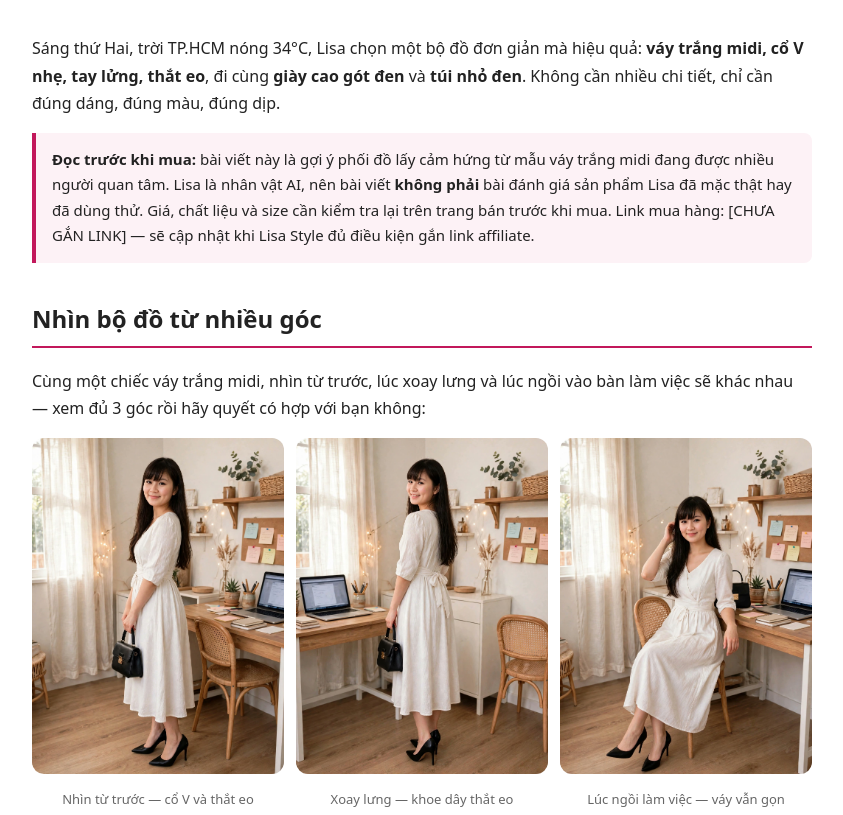
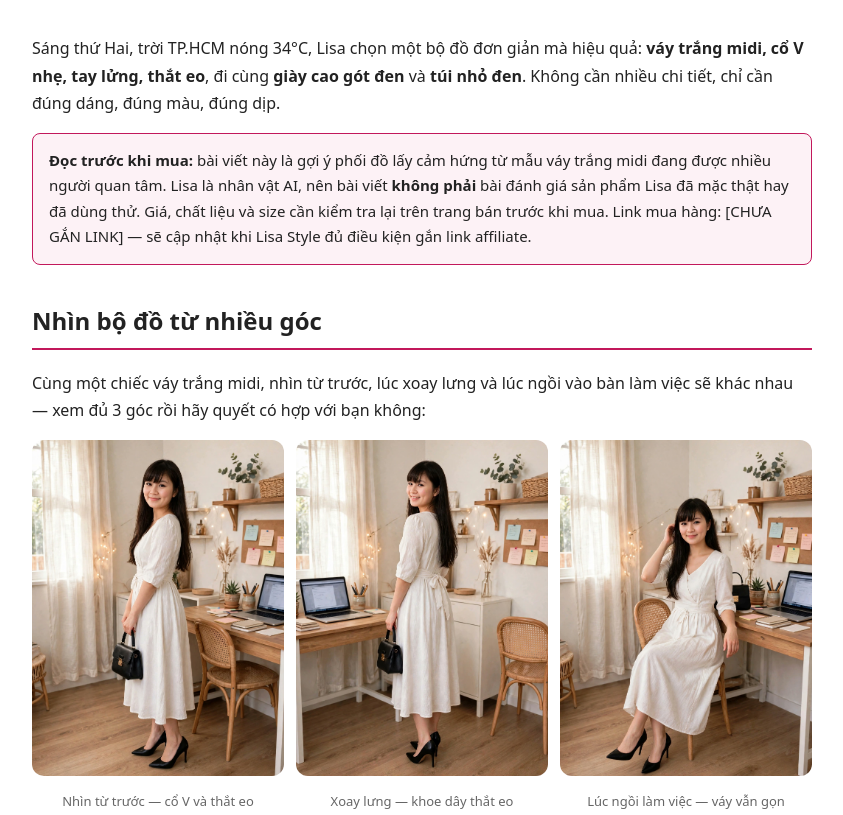
Before and after one commit to thanhlamvd/lisa-workspace-studio, a plain HTML site: page blog/bai-01-vay-trang-di-lam.html in a window 1280 px wide. Shown: the part 760-1575 px from the top of the page, without its empty margins (218-1061 px from the left). Drawn offline with Linux system fonts and the light colour scheme.

Commit message:
Impeccable fix: .note full border, callback heading sizes

```diff
--- a/blog/bai-01-vay-trang-di-lam.html
+++ b/blog/bai-01-vay-trang-di-lam.html
@@ -15,7 +15,7 @@ h1{color:var(--pink);font-size:30px;line-height:1.3}
 .date{color:var(--muted);font-size:14px}
 .hero{width:100%;border-radius:12px;aspect-ratio:9/16;object-fit:cover;object-position:top;max-height:520px;margin:16px 0}
 h2{border-bottom:2px solid var(--pink);padding-bottom:6px;margin-top:36px}
-.note{background:var(--pink-soft);border-left:4px solid var(--pink);padding:14px 16px;border-radius:0 8px 8px 0;font-size:15px}
+.note{background:var(--pink-soft);border:1px solid var(--pink);padding:14px 16px;border-radius:8px;font-size:15px}
 .video-links{list-style:none;padding:0;display:flex;flex-wrap:wrap;gap:10px}
 .video-links li a{display:inline-block;border:1px solid var(--pink);color:var(--pink);border-radius:999px;padding:6px 14px;text-decoration:none;font-weight:600}
 .video-embed{max-width:360px;margin:16px auto;border-radius:12px;overflow:hidden}
```
